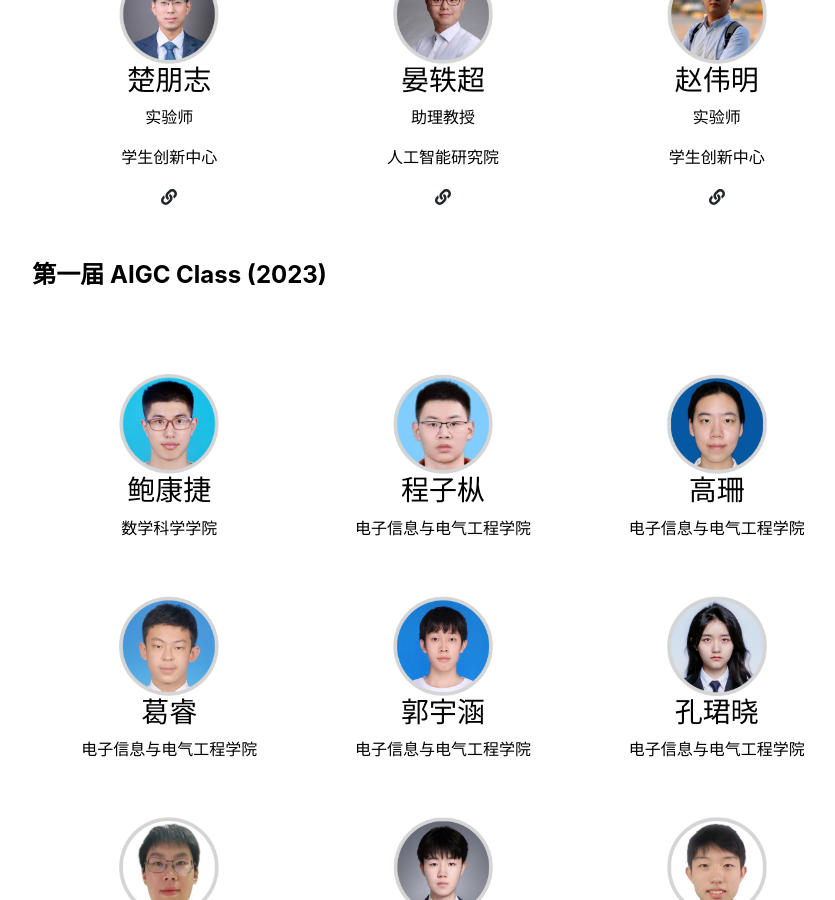
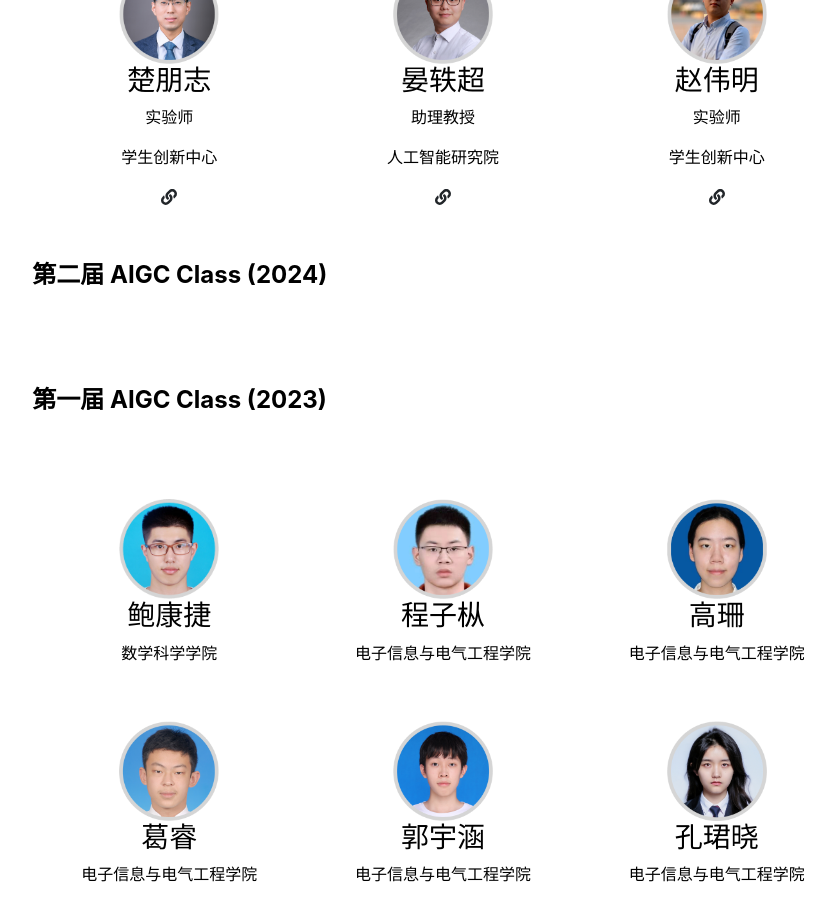
Before and after one commit to SJTU-AIGC/cn, a Jekyll site: the page built from team.md, in a window 1280 px wide and 900 px high, scrolled down 799 px. Shown: the whole window, without its empty margins (197-1032 px from the left). Built offline with Jekyll 4.4.1, drawn with Linux system fonts in a browser that asks for light colours.

Commit message:
Update people.html

```diff
--- a/_layouts/people.html
+++ b/_layouts/people.html
@@ -35,6 +35,18 @@ layout: default
       <i class="fas fa-link"></i> </a>
   </div>
   {% endfor %}
+</div>
+
+<h4 class="fw-bold pb-3 mb-5">第二届 AIGC Class (2024)</h4>
+
+<div class="team-container">
+  <!-- {% for person in site.data.settings.classof2023 %}
+  <div class="team-member">
+    <img src="{{ site.github.url }}/{{ person.image }}" alt="{{ person.name }}">
+    <h3>{{ person.name }}</h3>
+    <p>{{ person.school }}</p>
+  </div>
+  {% endfor %} -->
 </div>
 
 
```
